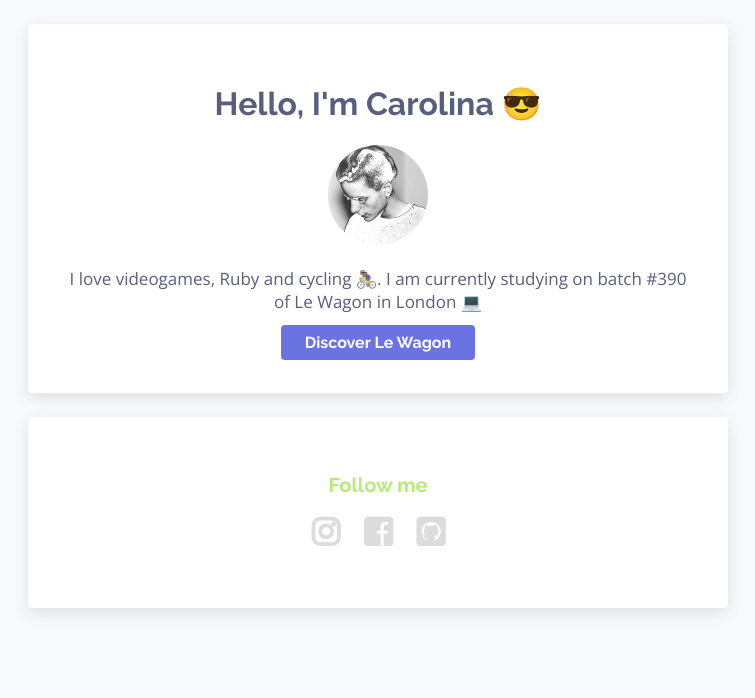
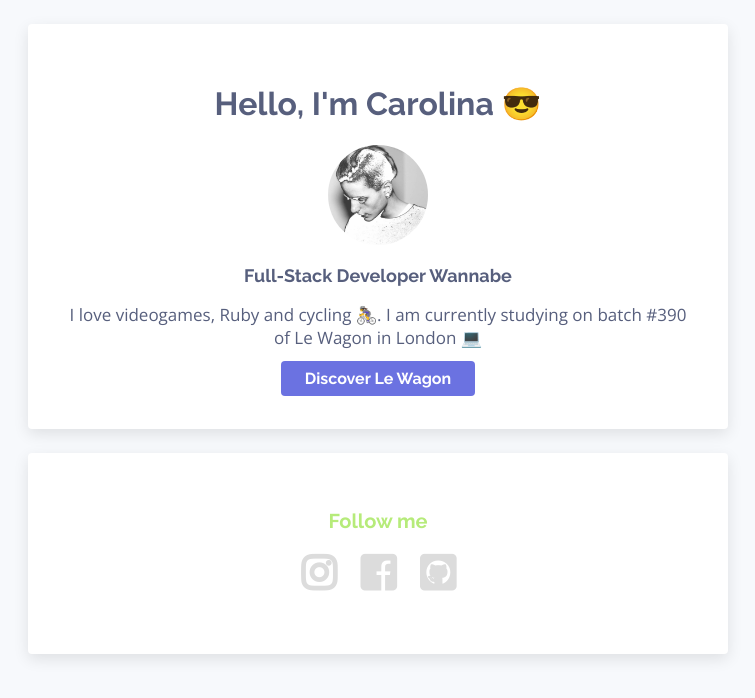
Before and after one commit to CarolinaCapilla/profile, a plain HTML site: page index.html in a window 1280 px wide. Shown: the whole page, without its empty margins (262-1017 px from the left). Drawn offline with nearby package versions, Linux system fonts and the light colour scheme.

Commit message:
make my profile prettier

```diff
--- a/index.html
+++ b/index.html
@@ -10,21 +10,21 @@
   </head>
   <body>
     <div class="container text-center">
-      <div class="card-white">
+      <div class="card-white-intro">
         <h1>Hello, I'm Carolina 😎</h1>
-
         <img src="images/profile-fb.jpg" class="img-circle" alt="profile picture">
+        <h2>Full-Stack Developer Wannabe</h2>
 
         <p>I love videogames, Ruby and cycling 🚴‍♀️. I am currently studying on batch #390 of Le Wagon in London 💻 </p>
 
-        <a href="https://lewagon.com" class="btn-blue" target="_blank">Discover Le Wagon</a>
+        <a href="https://www.lewagon.com/" class="btn-blue" target="_blank">Discover Le Wagon</a>
       </div>
       <div class="card-white">
         <h2>Follow me</h2>
         <ul class="list-inline">
-          <li><a href="#" class="social-icon" target="_blank"><i class="fab fa-instagram"></i></a></li>
-          <li><a href="#" class="social-icon" target="_blank"><i class="fab fa-facebook-square"></i></a></li>
-          <li><a href="#" class="social-icon" target="_blank"><i class="fab fa-github-square"></i></a></li>
+          <li><a href="https://www.instagram.com/carolina.capilla/?hl=en" class="social-icon" target="_blank"><i class="fab fa-instagram"></i></a></li>
+          <li><a href="https://www.facebook.com/carolina.morenocapilla/" class="social-icon" target="_blank"><i class="fab fa-facebook-square"></i></a></li>
+          <li><a href="https://github.com/CarolinaCapilla" class="social-icon" target="_blank"><i class="fab fa-github-square"></i></a></li>
         </ul>
       </div>
     </div>
--- a/style.css
+++ b/style.css
@@ -58,6 +58,20 @@ img {
   margin: 24px auto;
 }
 
+.card-white-intro {
+  background-color: white;
+  padding: 40px;
+  box-shadow: 0px 5px 15px rgba(0,0,0,0.1);
+  border-radius: 4px;
+  margin: 24px auto;
+}
+
+.card-white-intro h2 {
+    color: #575F7D;
+    font-size: 18px;
+    font-weight: 900;
+}
+
 .text-center {
   text-align: center;
 }
@@ -89,7 +103,7 @@ img {
 }
 
 .social-icon {
-  font-size: 32px;
+  font-size: 40px;
   color: rgb(220,220,220);
 }
 
```
